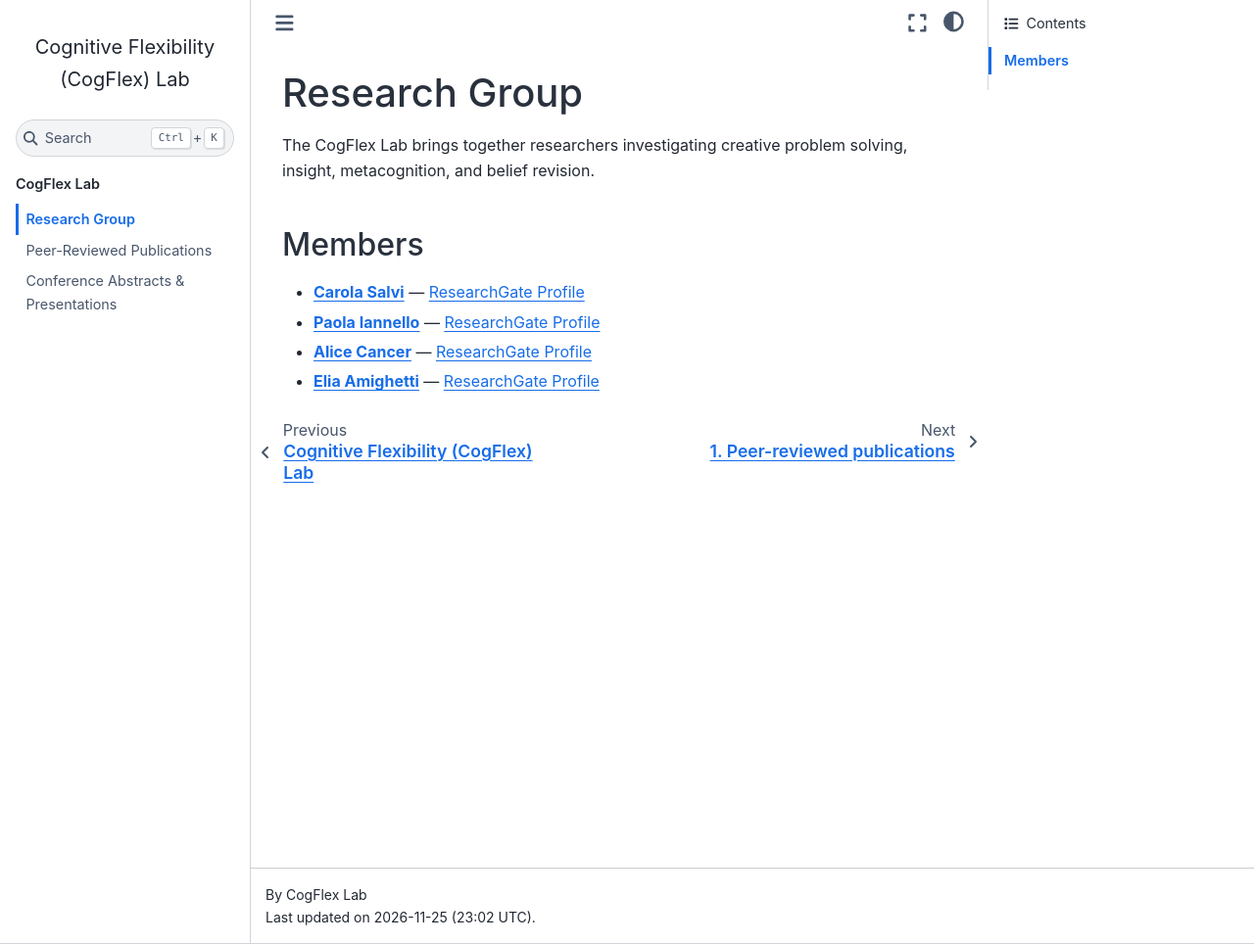
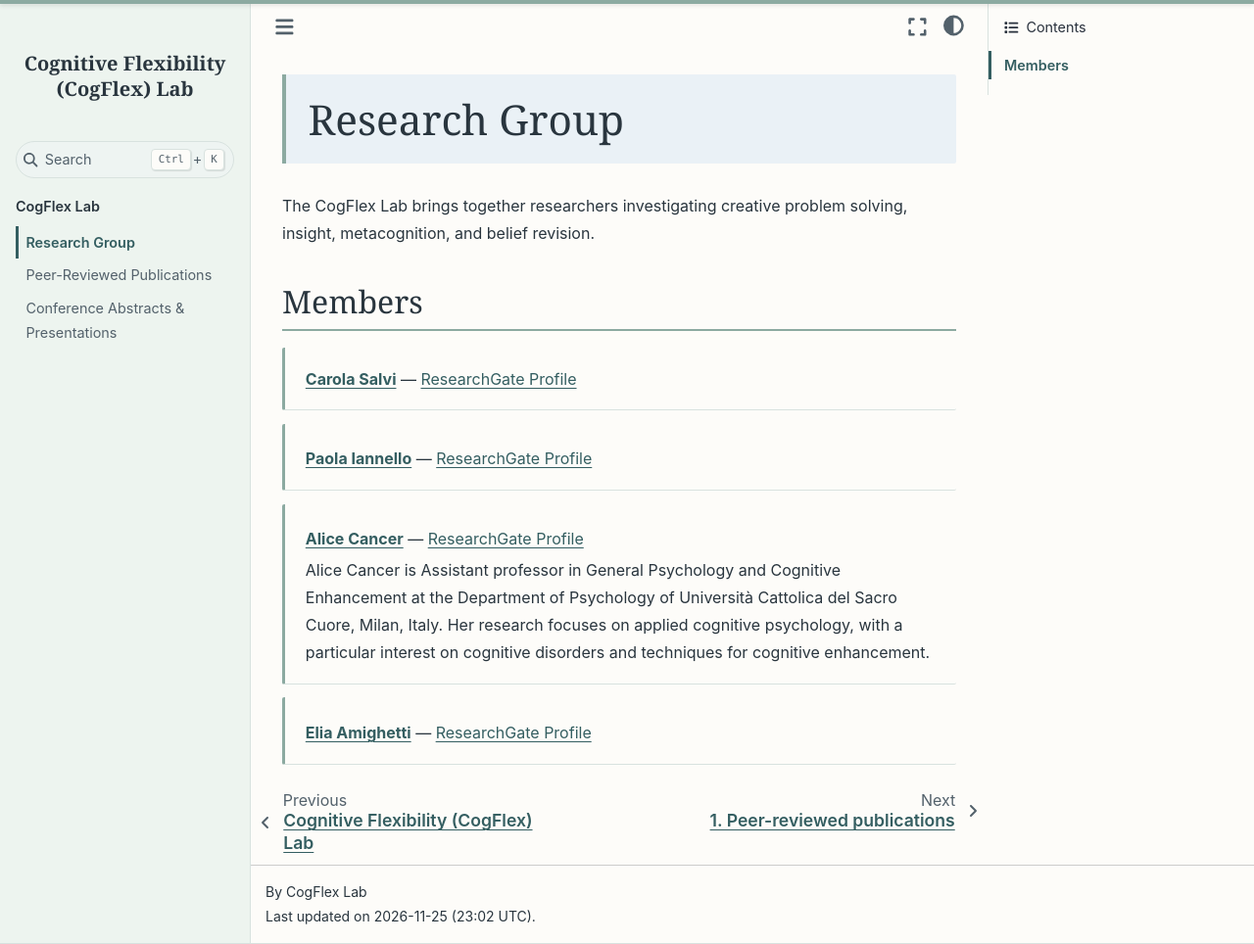
Before and after one commit to cogflexlab/cogflexlab.github.io, a Jupyter Book: the page built from book/research-group.md, in a window 1280 px wide and 964 px high. Shown: the whole window at 98% size. Built offline with Jupyter Book 1.0.4 settings and Sphinx 7.4.7 and the Sphinx Book theme 1.1.4, drawn with Linux system fonts in a browser that asks for light colours.

Commit message:
Refresh lab site with blue and sage styling and Alice Cancer bio

```diff
--- a/book/_config.yml
+++ b/book/_config.yml
@@ -30,3 +30,5 @@ sphinx:
       use_download_button: false
     html_js_files:
       - custom.js
+    html_css_files:
+      - custom.css
--- /dev/null
+++ b/book/_static/custom.css
@@ -0,0 +1,144 @@
+/* Muted blue and sage accents, with dark ink for academic content. */
+html[data-theme="light"] {
+  --pst-color-primary: #345e61;
+  --pst-color-secondary: #365d78;
+  --pst-color-text-base: #29353e;
+  --pst-color-text-muted: #53616b;
+  --pst-color-background: #fdfcf9;
+  --pst-color-on-background: #fdfcf9;
+  --pst-color-surface: #eef4f2;
+  --pst-color-border: #d8e2df;
+  --lab-sage: #edf4ef;
+  --lab-blue: #eaf1f6;
+  --lab-edge: #8caaa1;
+}
+
+html[data-theme="dark"] {
+  --pst-color-primary: #a7d5ce;
+  --pst-color-secondary: #b1cde0;
+  --lab-sage: #223631;
+  --lab-blue: #24333e;
+  --lab-edge: #8caaa1;
+}
+
+body {
+  line-height: 1.75;
+}
+
+.bd-header {
+  border-top: 4px solid var(--lab-edge);
+}
+
+.bd-sidebar-primary {
+  background: var(--lab-sage);
+  border-right: 1px solid var(--pst-color-border);
+}
+
+.navbar-brand {
+  padding-block: 1.5rem;
+}
+
+.navbar-brand .title {
+  font-family: Georgia, "Times New Roman", serif;
+  font-weight: 600;
+  line-height: 1.3;
+}
+
+.bd-sidebar-primary .nav-link {
+  border-radius: 4px;
+  margin-block: .2rem;
+}
+
+.bd-sidebar-primary .nav-link:hover,
+.bd-sidebar-primary li.active > .nav-link {
+  background: var(--lab-blue);
+}
+
+.bd-article h1,
+.bd-article h2,
+.bd-article h3 {
+  font-family: Georgia, "Times New Roman", serif;
+  font-weight: 500;
+  line-height: 1.25;
+  color: var(--pst-color-text-base);
+}
+
+.bd-article h1 {
+  padding: 1.2rem 1.4rem;
+  margin-bottom: 1.8rem;
+  background: var(--lab-blue);
+  border-left: 4px solid var(--lab-edge);
+  border-radius: 0 2px 2px 0;
+  font-size: clamp(1.9rem, 4vw, 2.65rem);
+}
+
+.bd-article h2 {
+  margin-top: 2.25rem;
+  padding-bottom: .5rem;
+  border-bottom: 2px solid var(--lab-edge);
+}
+
+.bd-article a {
+  text-underline-offset: .18em;
+}
+
+.bd-article a:focus-visible,
+.bd-sidebar a:focus-visible {
+  outline: 3px solid var(--pst-color-primary);
+  outline-offset: 3px;
+}
+
+.bd-article hr {
+  color: var(--lab-edge);
+  opacity: .5;
+  margin-block: 1.8rem;
+}
+
+/* Keep the existing semantic lists and their research links intact. */
+#explore > ul,
+#members > ul {
+  list-style: none;
+  padding-left: 0;
+}
+
+#explore > ul > li,
+#members > ul > li {
+  padding: 1.1rem 1.3rem;
+  margin-block: .85rem;
+  border-radius: 2px;
+  border-left: 3px solid var(--lab-edge);
+  background: transparent;
+  border-bottom: 1px solid var(--pst-color-border);
+}
+
+#members > ul > li > p:last-child,
+#explore > ul > li > p:last-child {
+  margin-bottom: 0;
+}
+
+.bd-article ol > li {
+  padding-left: .35rem;
+  margin-bottom: 1.3rem;
+}
+
+.bd-article ol > li::marker {
+  color: var(--pst-color-primary);
+  font-weight: 600;
+}
+
+.bd-footer {
+  border-top: 1px solid var(--pst-color-border);
+  background: var(--lab-sage);
+}
+
+@media (max-width: 575.98px) {
+  .bd-article h1 {
+    padding: 1rem;
+  }
+
+  #members > ul > li,
+  #explore > ul > li {
+    padding: 1rem;
+    overflow-wrap: anywhere;
+  }
+}
--- a/book/research-group.md
+++ b/book/research-group.md
@@ -7,4 +7,7 @@ The CogFlex Lab brings together researchers investigating creative problem solvi
 - **[Carola Salvi](https://www.researchgate.net/profile/Carola-Salvi)** — [ResearchGate Profile](https://www.researchgate.net/profile/Carola-Salvi)
 - **[Paola Iannello](https://www.researchgate.net/profile/Paola-Iannello)** — [ResearchGate Profile](https://www.researchgate.net/profile/Paola-Iannello)
 - **[Alice Cancer](https://www.researchgate.net/profile/Alice-Cancer)** — [ResearchGate Profile](https://www.researchgate.net/profile/Alice-Cancer)
+
+  Alice Cancer is Assistant professor in General Psychology and Cognitive Enhancement at the Department of Psychology of Università Cattolica del Sacro Cuore, Milan, Italy. Her research focuses on applied cognitive psychology, with a particular interest on cognitive disorders and techniques for cognitive enhancement.
+
 - **[Elia Amighetti](https://www.researchgate.net/profile/Elia-Amighetti)** — [ResearchGate Profile](https://www.researchgate.net/profile/Elia-Amighetti)
```
